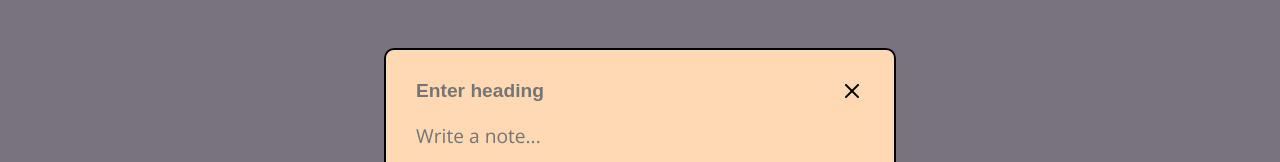
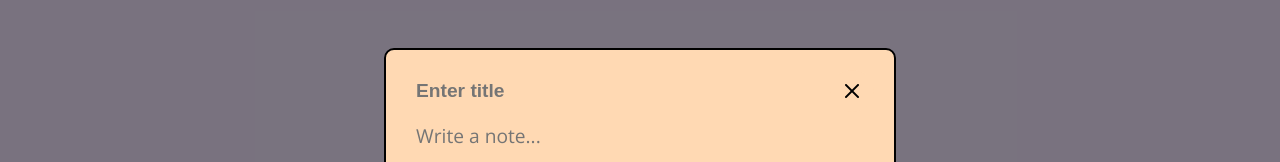
Before and after one commit to BulzEye/GoldenNotes, a React (Create React App) app in the folder gn-frontend/: page /editnote in a window 1280 px wide. Shown: the part 244-406 px from the top of the page. Built offline with nearby package versions, Linux system fonts and the light colour scheme; no server answers.

Commit message:
Adding small change omitted in previous commit

```diff
--- a/gn-frontend/src/components/EditNote.js
+++ b/gn-frontend/src/components/EditNote.js
@@ -101,7 +101,7 @@ const EditNote = (props) => {
                 <div className="modal" onClick={(e) => {e.stopPropagation();}}>
                     <form onSubmit={handleSubmit}>
                         <div className="modalHead">
-                            <input type="text" name="title" id="editTitle" value={title} placeholder="Enter heading" onChange={(e) => setTitle(e.target.value)}/>
+                            <input type="text" name="title" id="editTitle" value={title} placeholder="Enter title" onChange={(e) => setTitle(e.target.value)}/>
                             <button onClick={(e) => {e.preventDefault(); history.push("/");}}><i className="bi-x"></i></button>
                             {/* onClick={() => {props.closeFunction(false)}} */}
                         </div>
```
